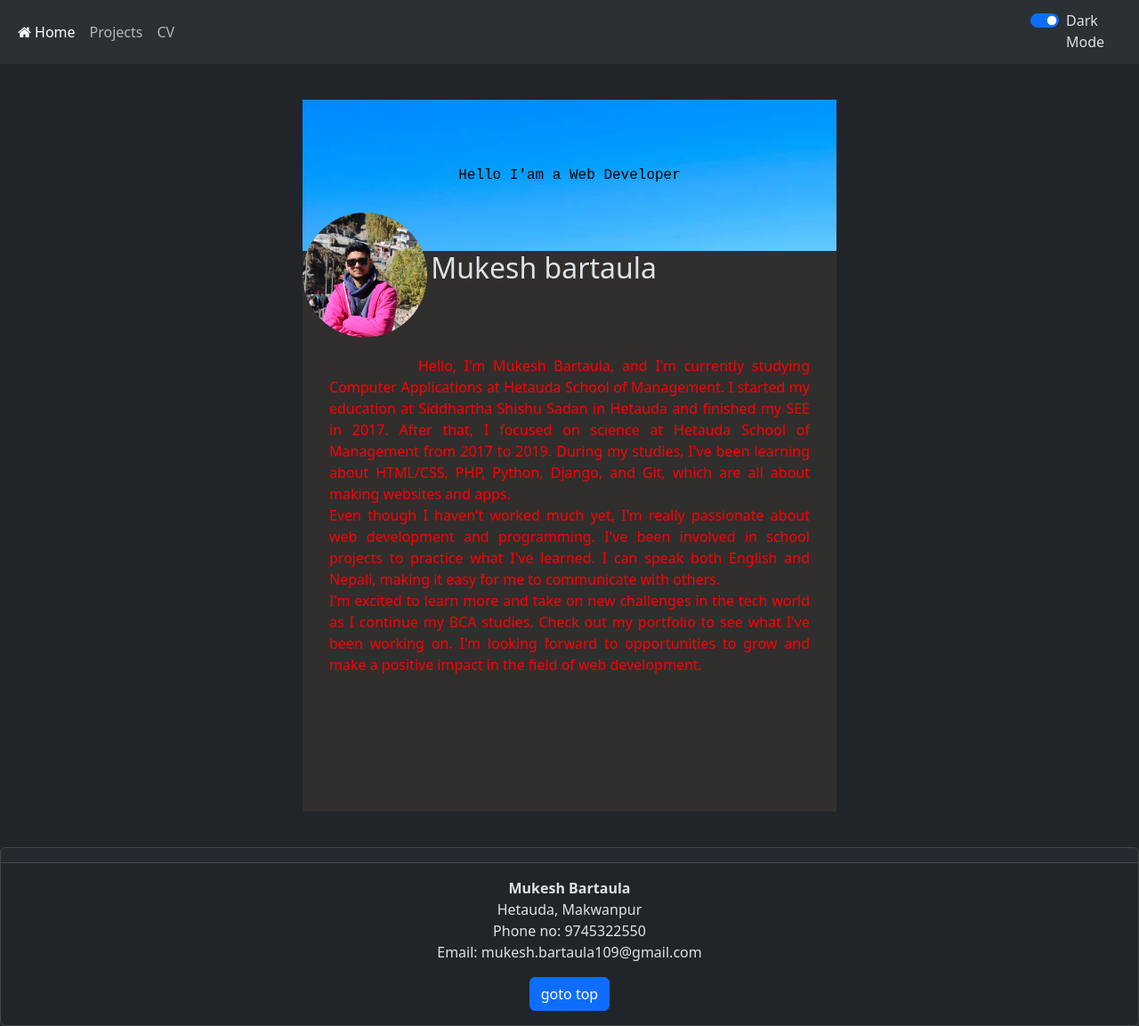
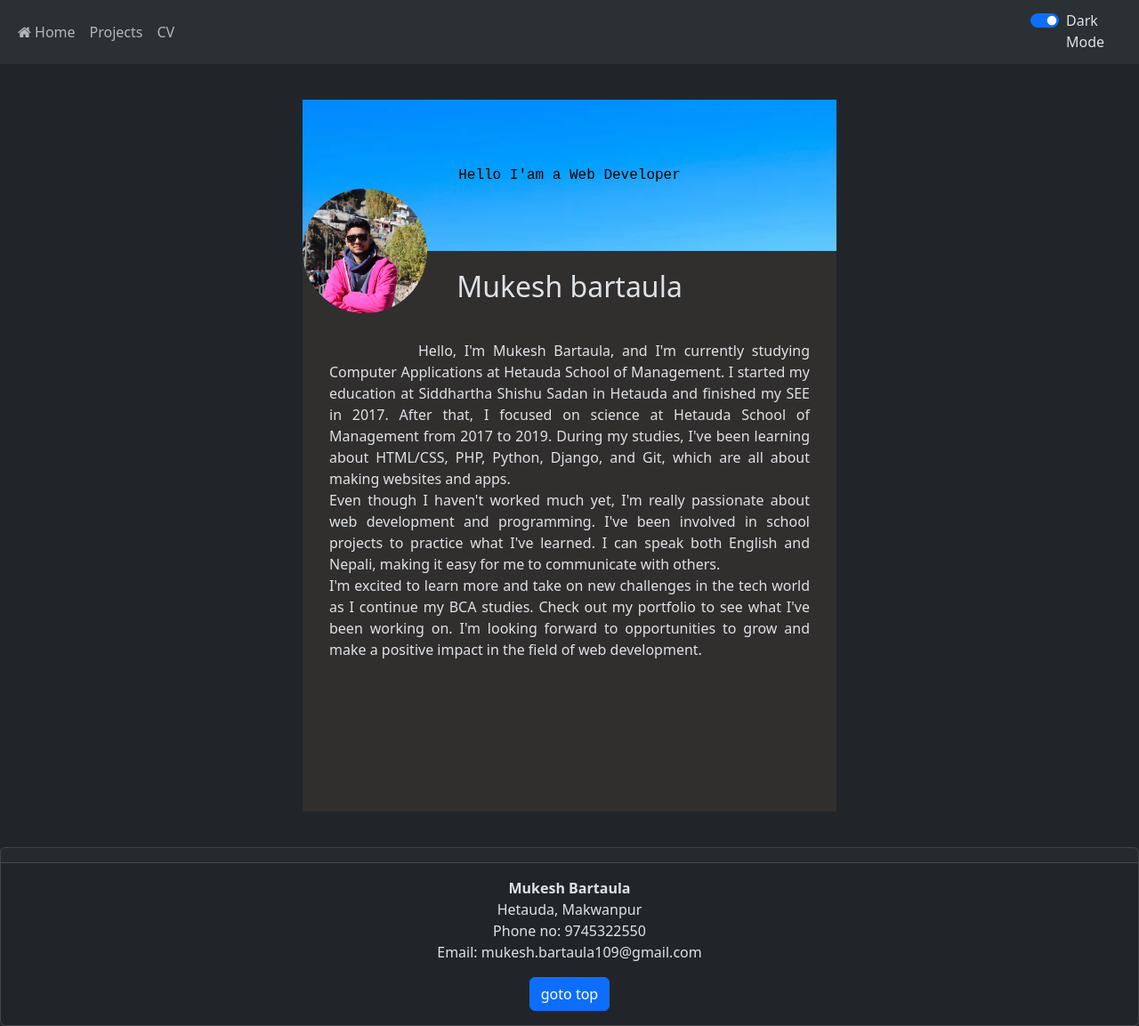
Before and after one commit to Mukesh-Bartaula/portfolio, a PHP site: page / in a window 1280 px wide. Shown: the whole page at 89% size. Run offline with PHP 8.4, Linux system fonts and the light colour scheme; some libraries are stand-ins or nearby versions.

Commit message:
edit profile

```diff
--- a/navbar.html
+++ b/navbar.html
@@ -5,7 +5,7 @@
         <div class="collapse navbar-collapse" id="navbarNav">
             <ul class="navbar-nav">
                 <li class="nav-item">
-                    <a class="nav-link active" aria-current="page" href="./index.php">
+                    <a class="nav-link" aria-current="page" href="./index.php">
                         <i class="fa fa-home"></i>
                         Home
                     </a>
--- a/projects.php
+++ b/projects.php
@@ -8,6 +8,7 @@
     <link rel="stylesheet" href="style.css">
     <link href="https://cdn.jsdelivr.net/npm/bootstrap@5.3.2/dist/css/bootstrap.min.css" rel="stylesheet"
         integrity="sha384-T3c6CoIi6uLrA9TneNEoa7RxnatzjcDSCmG1MXxSR1GAsXEV/Dwwykc2MPK8M2HN" crossorigin="anonymous">
+        <link href="//maxcdn.bootstrapcdn.com/font-awesome/4.1.0/css/font-awesome.min.css" rel="stylesheet">
 </head>
 
 <body data-bs-theme="dark">
--- a/style.css
+++ b/style.css
@@ -30,13 +30,20 @@
 }
 
 .photo {
+    position: absolute;
+    margin-top: -70px;
     display: inline-block;
-    margin-top: -100px;
+
 }
 
 .name {
-    display: inline-block;
+    display: flex;
+    height: 80px;
 
+}
+
+.name h2 {
+    margin: auto;
 }
 
 
@@ -53,7 +60,6 @@
 .description {
     width: 100%;
     height: auto;
-    color: red;
     padding: 20px 30px;
     text-align: justify;
     text-indent: 100px;
```
